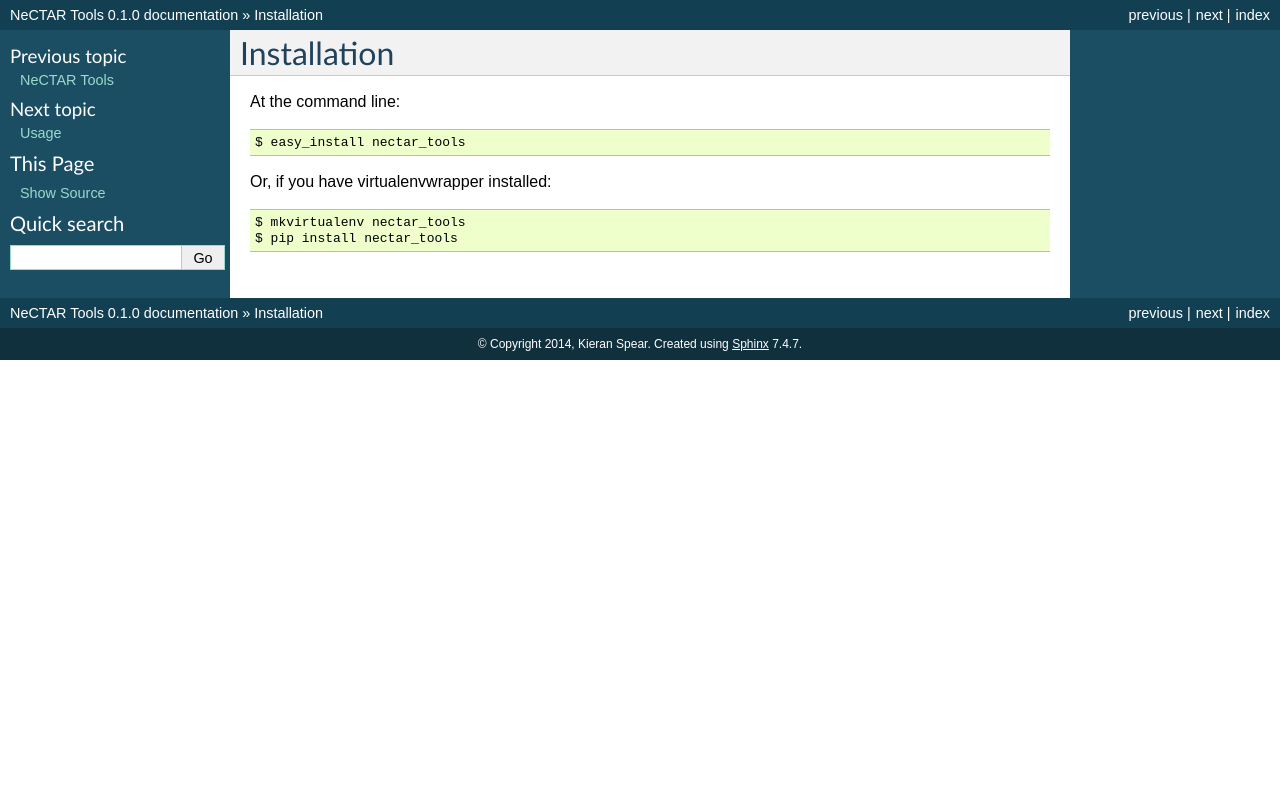
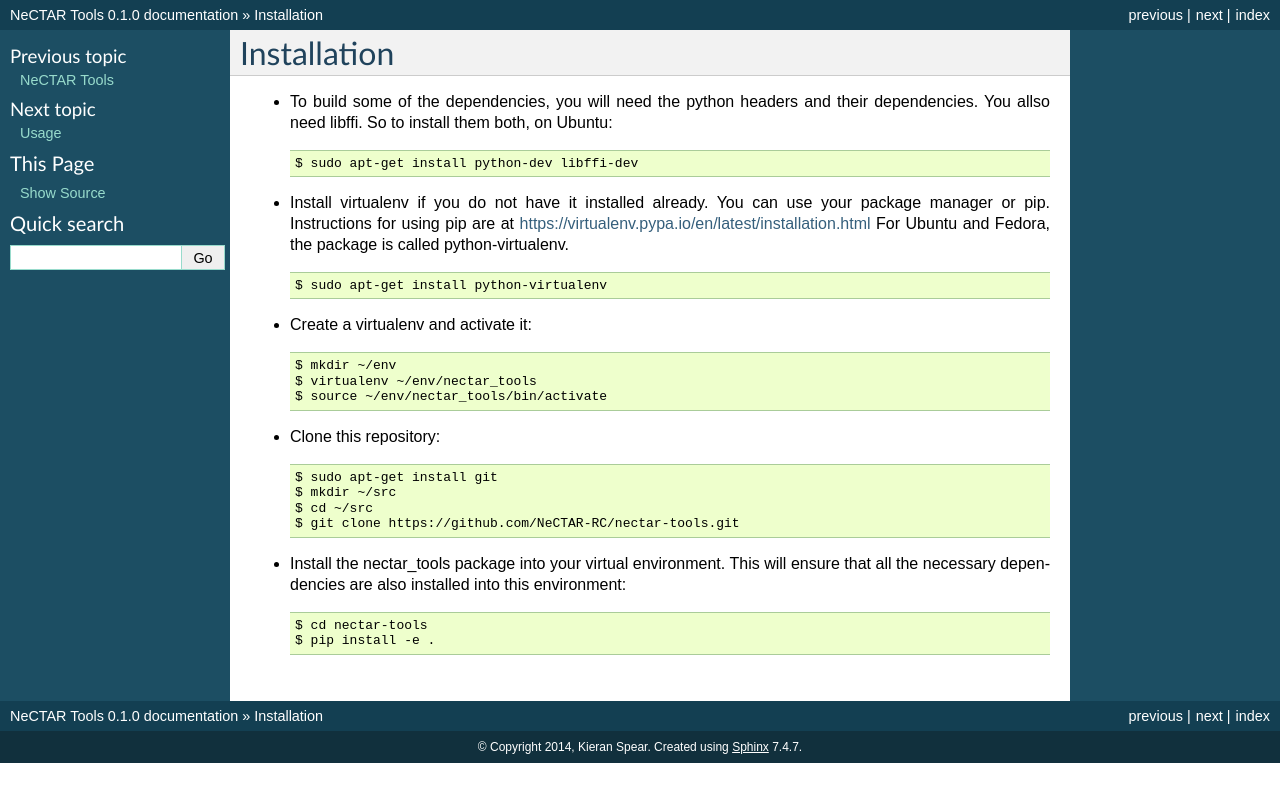
Before and after one commit to NeCTAR-RC/nectar-tools, a Sphinx documentation site: the page built from docs/installation.rst, in a window 1280 px wide. Shown: the top 802 px of the page. Built offline with Sphinx 7.4.7, drawn with Linux system fonts in a browser that asks for light colours.

Commit message:
update installation instructions
No longer ask people to use easy_install.

Change-Id: I40b8e5528673e7c204973e743882b514fe81c894

```diff
--- a/docs/installation.rst
+++ b/docs/installation.rst
@@ -2,11 +2,35 @@
 Installation
 ============
 
-At the command line::
+* To build some of the dependencies, you will need the python headers and their
+  dependencies. You allso need libffi. So to install them both, on Ubuntu::
 
-    $ easy_install nectar_tools
+  $ sudo apt-get install python-dev libffi-dev
 
-Or, if you have virtualenvwrapper installed::
+* Install virtualenv if you do not have it installed already. You can use your
+  package manager or pip. Instructions for using pip are at
+  https://virtualenv.pypa.io/en/latest/installation.html
+  For Ubuntu and Fedora, the package is called
+  python-virtualenv. ::
 
-    $ mkvirtualenv nectar_tools
-    $ pip install nectar_tools
+  $ sudo apt-get install python-virtualenv
+
+* Create a virtualenv and activate it::
+
+  $ mkdir ~/env
+  $ virtualenv ~/env/nectar_tools
+  $ source ~/env/nectar_tools/bin/activate
+
+* Clone this repository::
+
+  $ sudo apt-get install git
+  $ mkdir ~/src
+  $ cd ~/src
+  $ git clone https://github.com/NeCTAR-RC/nectar-tools.git
+
+* Install the nectar_tools package into your virtual environment. This will
+  ensure that all the necessary dependencies are also installed into this
+  environment::
+
+   $ cd nectar-tools
+   $ pip install -e .
```
